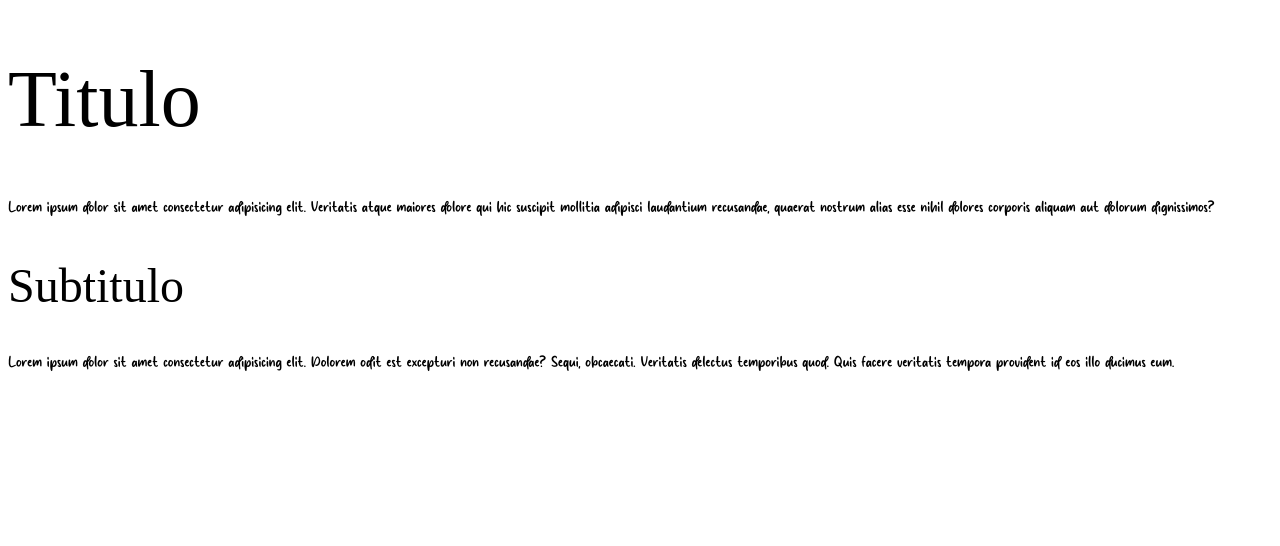
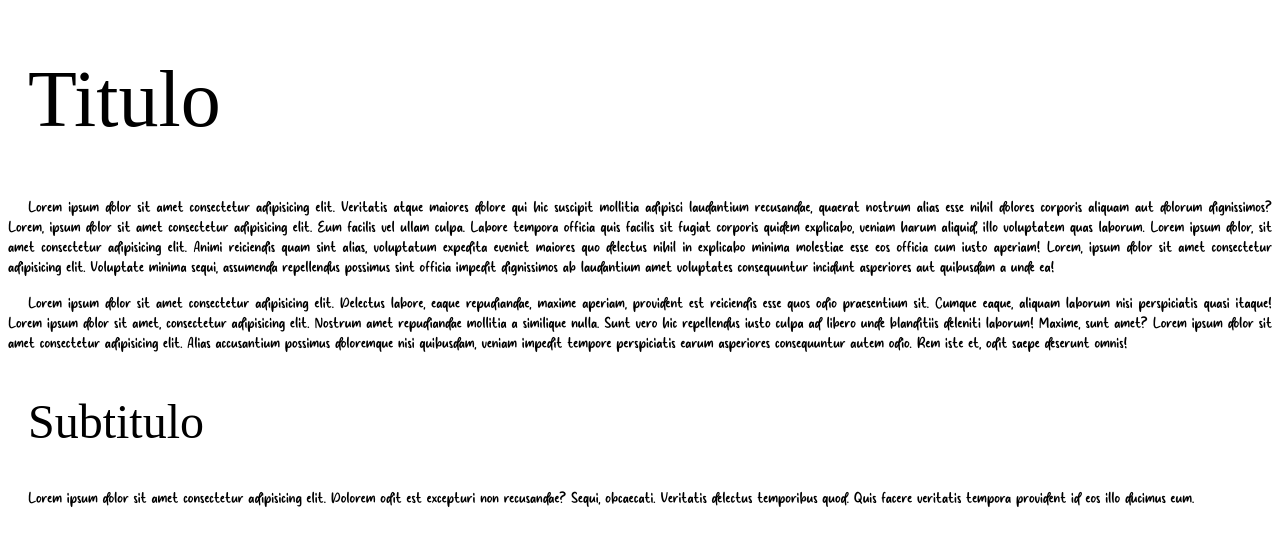
Before and after one commit to Deyvy-beep/HTML-CSS, a plain HTML site: page ex018/fonte02.html in a window 1280 px wide. Drawn offline with Linux system fonts and the light colour scheme; a web font is replaced by a local one.

Commit message:
CSS fontes externas, instaladas e alinhamento de texto

```diff
--- a/ex018/fonte02.html
+++ b/ex018/fonte02.html
@@ -14,6 +14,11 @@
         @font-face {
             font-family: Graffiti;
             src: url('fonts/GastarGraffiti-Regular.otf') format(opentype);
+        }
+
+        body{
+            text-align: justify;
+            text-indent: 20px;
         }
 
         h1{
@@ -33,7 +38,10 @@
 
     <h1>Titulo</h1>
     <p>
-        Lorem ipsum dolor sit amet consectetur adipisicing elit. Veritatis atque maiores dolore qui hic suscipit mollitia adipisci laudantium recusandae, quaerat nostrum alias esse nihil dolores corporis aliquam aut dolorum dignissimos?
+        Lorem ipsum dolor sit amet consectetur adipisicing elit. Veritatis atque maiores dolore qui hic suscipit mollitia adipisci laudantium recusandae, quaerat nostrum alias esse nihil dolores corporis aliquam aut dolorum dignissimos? Lorem, ipsum dolor sit amet consectetur adipisicing elit. Eum facilis vel ullam culpa. Labore tempora officia quis facilis sit fugiat corporis quidem explicabo, veniam harum aliquid, illo voluptatem quas laborum. Lorem ipsum dolor, sit amet consectetur adipisicing elit. Animi reiciendis quam sint alias, voluptatum expedita eveniet maiores quo delectus nihil in explicabo minima molestiae esse eos officia cum iusto aperiam! Lorem, ipsum dolor sit amet consectetur adipisicing elit. Voluptate minima sequi, assumenda repellendus possimus sint officia impedit dignissimos ab laudantium amet voluptates consequuntur incidunt asperiores aut quibusdam a unde ea!
+    </p>
+    <p>
+        Lorem ipsum dolor sit amet consectetur adipisicing elit. Delectus labore, eaque repudiandae, maxime aperiam, provident est reiciendis esse quos odio praesentium sit. Cumque eaque, aliquam laborum nisi perspiciatis quasi itaque! Lorem ipsum dolor sit amet, consectetur adipisicing elit. Nostrum amet repudiandae mollitia a similique nulla. Sunt vero hic repellendus iusto culpa ad libero unde blanditiis deleniti laborum! Maxime, sunt amet? Lorem ipsum dolor sit amet consectetur adipisicing elit. Alias accusantium possimus doloremque nisi quibusdam, veniam impedit tempore perspiciatis earum asperiores consequuntur autem odio. Rem iste et, odit saepe deserunt omnis!
     </p>
 
     <h2>Subtitulo</h2>
```
